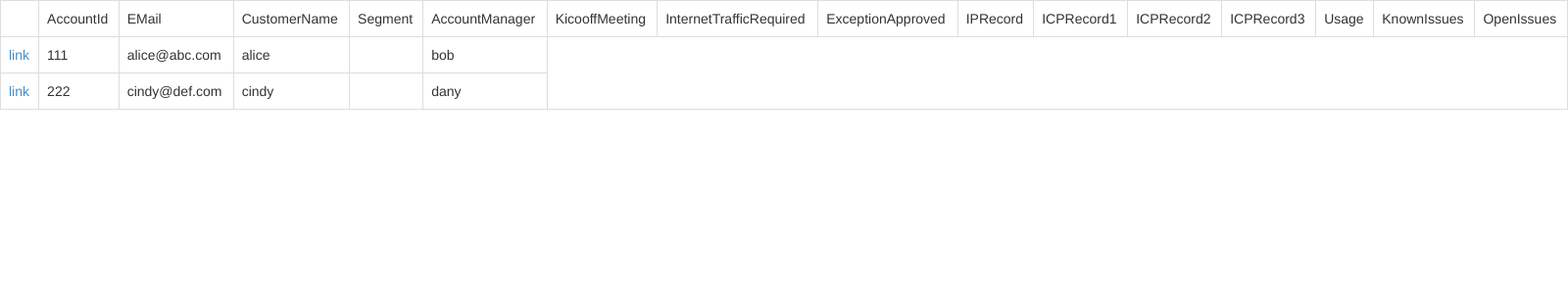
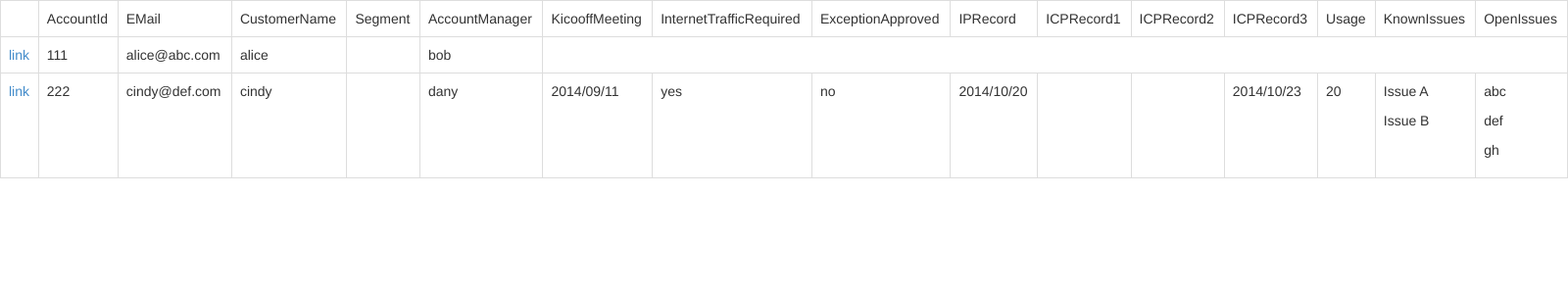
Before and after one commit to yupeng0921/account_tracking, a Flask app: page /search/1 in a window 1600 px wide. Shown: the top 300 px of the page at 98% size. Run offline with Flask 2, Linux system fonts and the light colour scheme; some libraries are stand-ins or nearby versions.

Commit message:
search result ok

```diff
--- a/account_op.py
+++ b/account_op.py
@@ -60,7 +60,17 @@ def do_search(params):
         {'html_string':'cindy@def.com'},
         {'html_string': 'cindy'},
         {'html_string': '', },
-        {'html_string': 'dany'}
+        {'html_string': 'dany'},
+        {'html_string': '2014/09/11'},
+        {'html_string': 'yes'},
+        {'html_string': 'no'},
+        {'html_string': '2014/10/20'},
+        {'html_string': ''},
+        {'html_string': ''},
+        {'html_string': '2014/10/23'},
+        {'html_string': '20'},
+        {'html_string': '<p>Issue A</p><p>Issue B</p>'},
+        {'html_string': '<p>abc</p><p>def</p><p>gh</p>'}
         ]
     line = {'primary_key': 'cindy@def.com', 'columns': columns}
     lines.append(line)
--- a/server.py
+++ b/server.py
@@ -114,8 +114,11 @@ def search_result(params):
     return render_template('search_result.html', result=result)
 
 @app.route('/edit')
-@app.route('/edit/<primary_key>')
+@app.route('/edit/<primary_key>', methods=['GEt', 'POST'])
 def edit_item(primary_key):
+    if request.method == 'POST':
+
+        return redirect(url_for('edit_item', primary_key=primary_key))
     item = get_item(primary_key)
     return render_template('edit.html', item=item)
 
--- a/templates/search_result.html
+++ b/templates/search_result.html
@@ -27,15 +27,15 @@
 		<td> <a href="/edit/{{line.primary_key}}"> link </a> </td>
 		{% for column in line.columns %}
 		{% if column.color == "red" %}
-		<td class="danger"> {{column.html_string}} </td>
+		<td class="danger"> {{column.html_string|safe}} </td>
 		{% elif column.color == "yellow" %}
-		<td class="warning"> {{column.html_string}} </td>
+		<td class="warning"> {{column.html_string|safe}} </td>
 		{% elif column.color == "blue" %}
-		<td class="info"> {{column.html_string}} </td>
+		<td class="info"> {{column.html_string|safe}} </td>
 		{% elif column.color == "green" %}
-		<td class="success"> {{column.html_string}} </td>
+		<td class="success"> {{column.html_string|safe}} </td>
 		{% else %}
-		<td> {{column.html_string}} </td>
+		<td> {{column.html_string|safe}} </td>
 		{% endif %}
 		{% endfor %}
 	  </tr>
```
